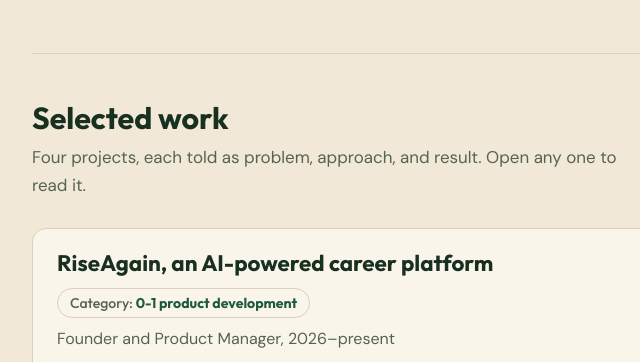
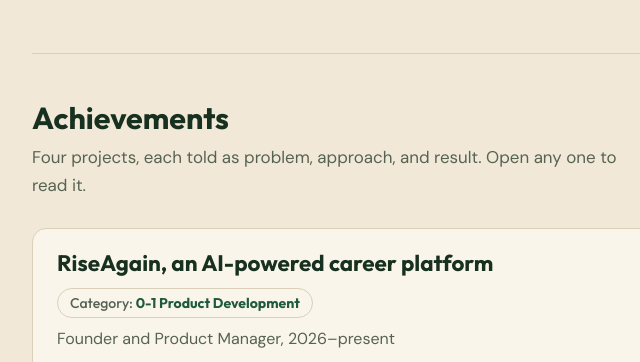
Before and after one commit to djessica9416/Portfolio, a plain HTML site: page index.html in a window 1280 px wide. Shown: the part 839-1201 px from the top of the page, 198-838 px from the left. Drawn offline with Linux system fonts and the light colour scheme.

```diff
--- a/index.html
+++ b/index.html
@@ -122,13 +122,13 @@ footer small{display:block;margin-top:2.5rem;color:var(--muted)}
     </div>
 
     <section id="work">
-      <h2>Selected work</h2>
+      <h2>Achievements</h2>
       <p class="sub">Four projects, each told as problem, approach, and result. Open any one to read it.</p>
 
       <details class="case" open>
         <summary>
           <h3>RiseAgain, an AI-powered career platform</h3>
-          <span class="cat">Category: <b>0-1 product development</b></span>
+          <span class="cat">Category: <b>0-1 Product Development</b></span>
           <span class="tag">Founder and Product Manager, 2026–present</span>
           <span class="win">A working MVP that matches resumes to job descriptions and shows candidates how to close the gaps.</span>
         </summary>
```
